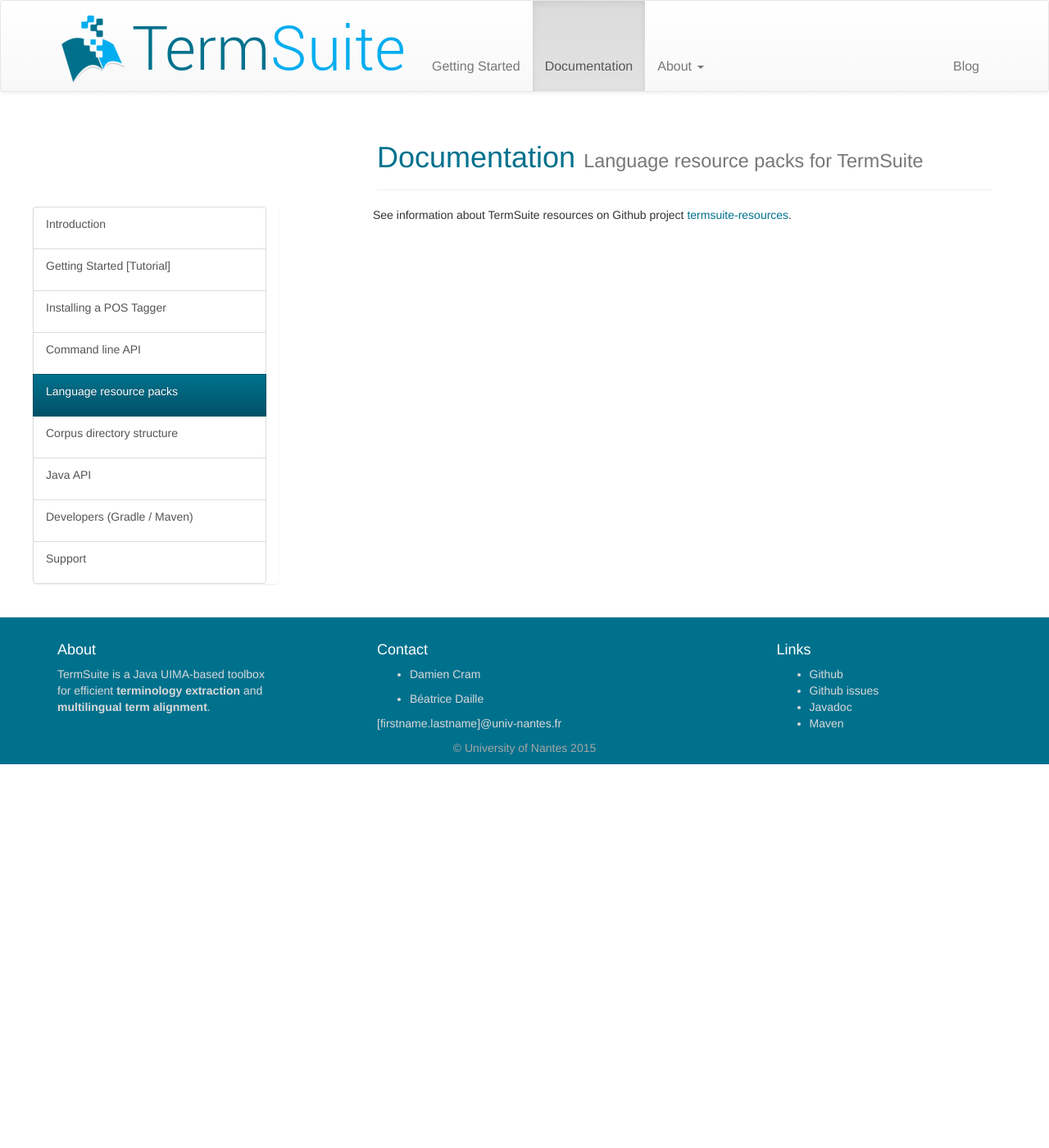
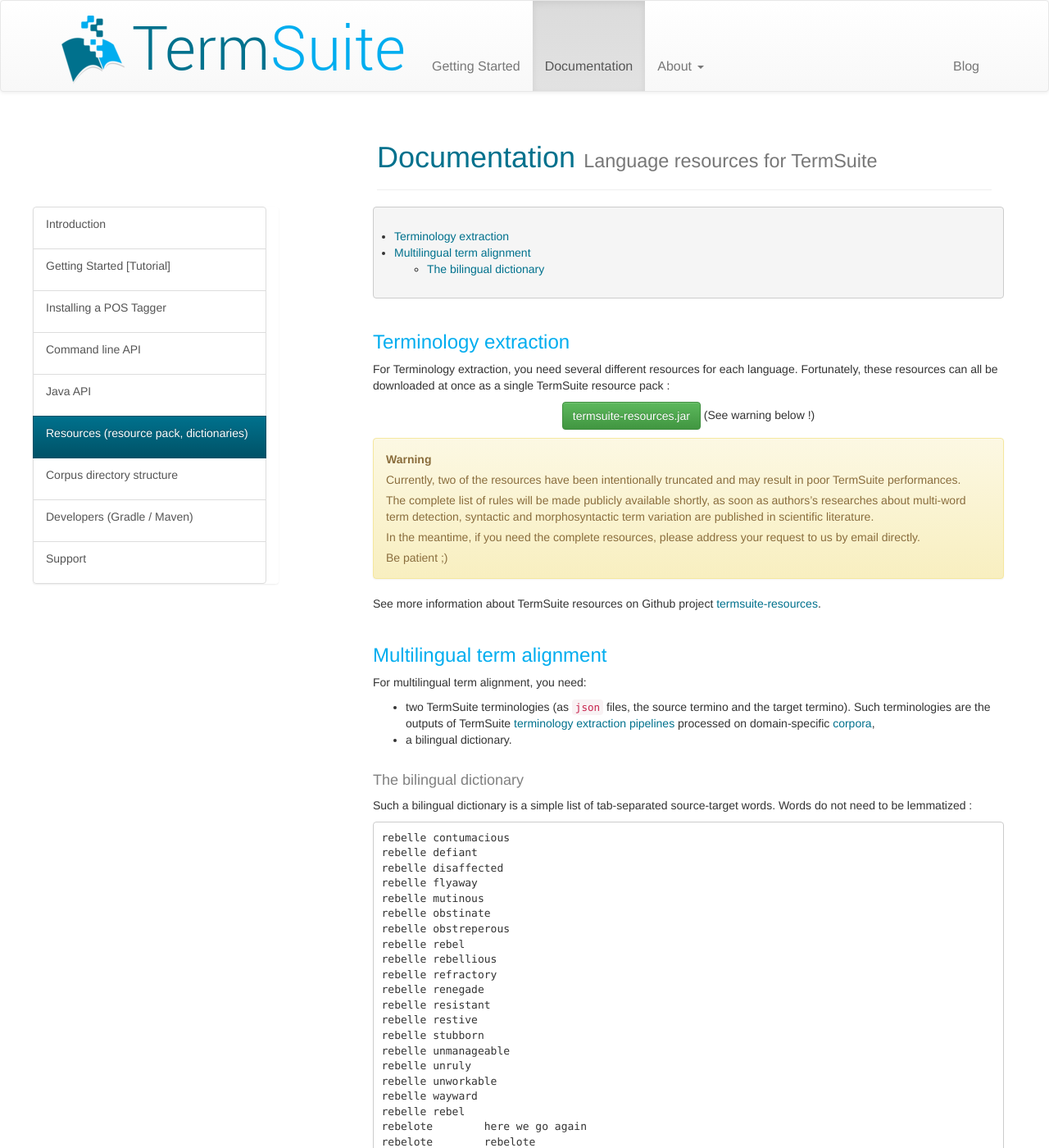
Before and after one commit to termsuite/termsuite.github.io, a Jekyll site: the page built from _documentation/20-resources.md, in a window 1280 px wide and 1400 px high. Shown: the whole window at 82% size. Built offline with Jekyll 4.4.1, drawn with Linux system fonts in a browser that asks for light colours; nearby versions of some CDN libraries; some of the changed text lies outside the part shown.

Commit message:
Finished Multilingual alignment Java API

```diff
--- a/_config.yml
+++ b/_config.yml
@@ -13,6 +13,7 @@
 
 resources:
   jar: https://logiciels.lina.univ-nantes.fr/redmine/attachments/download/555/termsuite-resources.jar
+  filename: termsuite-resources.jar
 
 corpus:
   meteoroids: http://logiciels.lina.univ-nantes.fr/redmine/attachments/download/554/Meteoroids.zip
--- a/_documentation/30-java-api.md
+++ b/_documentation/19-java-api.md
@@ -119,7 +119,90 @@
 				false);
 {% endhighlight %}
 
-### multilingual term alignment
+### Multilingual term alignment
+
+For multilingual term alignment, you need:
+
+ * two TermSuite terminologies (as `json` files, the source termino and the target termino). Such terminologies are the outputs of TermSuite [terminology extraction pipelines](/documentation/command-line-api/#termino) processed on domain-specific comparable [corpora](/documentation/corpus/),
+ * a [bilingual dictionary](/documentation/resources/#dictionary).
+
+#### Produce valid TermSuite terminologies for alignment
+
+In order to run the alignment from a *source terminology* to a *source terminology*, you need to extract these two terminologies with a context vector for each term. To do that, you have to add the *Contextualizer* AE (`aeContextualizer()`) at the end of your terminology extraction pipeline, right before the export AEs:
 
 {% highlight java %}
+TermSuitePipeline pipeline = TermSuitePipeline.create("en")
+			.setResourcePath("/path/to/resource/pack")
+			.setCollection(
+					TermSuiteCollection.TXT,
+					"/path/to/corpus", "UTF-8")
+			.aeWordTokenizer()
+			.setTreeTaggerHome("/path/to/treetagger")
+			.aeTreeTagger()
+			.aeUrlFilter()
+			.aeStemmer()
+			.aeRegexSpotter()
+			.aeSpecificityComputer()
+			.aeCompostSplitter()
+			.aeSyntacticVariantGatherer()
+			.aeGraphicalVariantGatherer()
+			.aeContextualizer(5, true) // computes scope-5 contexts for all terms, including multi-word terms
+			.setExportJsonWithContext(true)
+			.setExportJsonWithOccurrences(true) // expensive in disk size, but mandatory
+			.haeJsonExporter("terminology.json")
+			.run();
 {% endhighlight %}
+
+Note that in the pipeline above, you must specifically declare that you want the context vectors you just computed to be store in the json file. If you want to save the termino apart from the pipeline :
+
+{% highlight java %}
+JSONTermIndexIO.save(
+		new FileWriter(""),
+		myTermino,
+		true, 	// store all occurrences
+		true); // store term contexts
+{% endhighlight %}
+
+#### Run bilingual alignment: `BilingualAligner`
+
+A bilingual aligner can be easily created from the two terminologies and the dictionary, thanks, to the builder class `BilingualAligner` (see [Javadoc]({{site.javadoc}}) for more details). One the aligner is created, you performe the alignment by invoking the `align()` method, as follows:
+
+{% highlight java %}
+// Load terminologies from json files
+TermIndex sourceTermino = JSONTermIndexIO.load(new FileReader("wind-energy-fr.json"), true);
+TermIndex targetTermino = JSONTermIndexIO.load(new FileReader("wwind-energy-en.json"), true);
+
+
+BilingualAligner aligner = TermSuiteAlignerBuilder.start()
+		.setTargetTerminology(targetTermino)
+		.setDicoPath("my-dico.fr")
+		.setDistance(DISTANCE)
+		.create();
+
+
+/*
+ * Align the french term "hydroélectrique" with english corpus
+ * and retrieve 10 candidates. Force the candidates to occur
+ * at least 2 times in the target termino.
+ */
+List<TranslationCandidate> results = aligner.align(
+		sourceTermino.getTermByGroupingKey("a: hydroélectrique"),
+		10,
+		2);
+
+//
+int i = 0;
+for (BilingualAligner.TranslationCandidate r : results) {
+	i++;
+	System.out.format("%2d [%.2f] %-15s %s\n",
+			i,
+			r.getScore(),
+			r.getTerm().getLemma(),
+			r.getExplanation()
+		);
+}
+{% endhighlight %}
+
+#### Explanation
+
+It is important to note that you can also
--- a/_documentation/20-resources.md
+++ b/_documentation/20-resources.md
@@ -1,7 +1,69 @@
 ---
 layout: documentation
-title: Language resource packs for TermSuite
-menu: Language resource packs
+title: Language resources for TermSuite
+menu: Resources (resource pack, dictionaries)
+permalink: /documentation/resources/
 ---
 
-See information about TermSuite resources on Github project [termsuite-resources](https://github.com/termsuite/termsuite-resources).
+* TOC
+{:toc}
+
+### Terminology extraction
+
+For Terminology extraction, you need several different resources for each language. Fortunately, these resources can all be downloaded at once as a single TermSuite resource pack :
+
+<a href="{{site.resources.jar}}" class="btn btn-success" role="button">{{site.resources.filename}}</a>
+(See warning below !)
+{:class="text-center"}
+
+{% include resource_warning.md  %}
+
+See more information about TermSuite resources on Github project [termsuite-resources](https://github.com/termsuite/termsuite-resources).
+
+### Multilingual term alignment
+
+For multilingual term alignment, you need:
+
+ * two TermSuite terminologies (as `json` files, the source termino and the target termino). Such terminologies are the outputs of TermSuite [terminology extraction pipelines](/documentation/command-line-api/#termino) processed on domain-specific [corpora](/documentation/corpus/),
+ * a bilingual dictionary.
+
+#### The bilingual dictionary
+{:id="dictionary"}
+
+Such a bilingual dictionary is a simple list of tab-separated source-target words. Words do not need to be lemmatized :
+
+~~~
+rebelle	contumacious
+rebelle	defiant
+rebelle	disaffected
+rebelle	flyaway
+rebelle	mutinous
+rebelle	obstinate
+rebelle	obstreperous
+rebelle	rebel
+rebelle	rebellious
+rebelle	refractory
+rebelle	renegade
+rebelle	resistant
+rebelle	restive
+rebelle	stubborn
+rebelle	unmanageable
+rebelle	unruly
+rebelle	unworkable
+rebelle	wayward
+rebelle	rebel
+rebelote	here we go again
+rebelote	rebelote
+rebiquer	curl up at the ends
+rebiquer	stick up
+rebirth	rebirthing
+reblanchir	rewhiten
+reblanchir	rewhitewash
+rebobinage	rewinding
+rebobiner	rewind
+reboisement	reafforestation
+reboisement	reforestation
+reboiser	afforest
+reboiser	reafforest
+reboiser	reforest
+~~~
```
Also changed, not shown: _documentation/25-corpus.md (+2 -1 lines).
